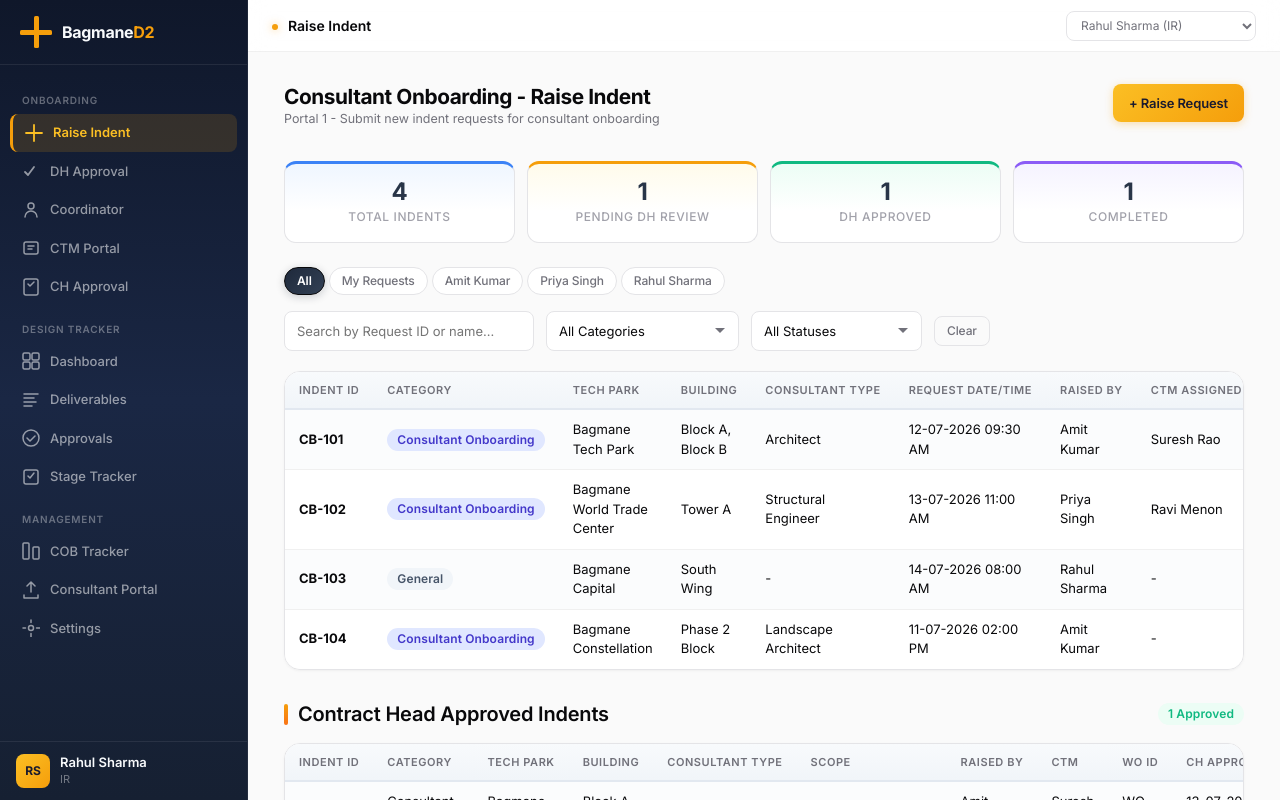
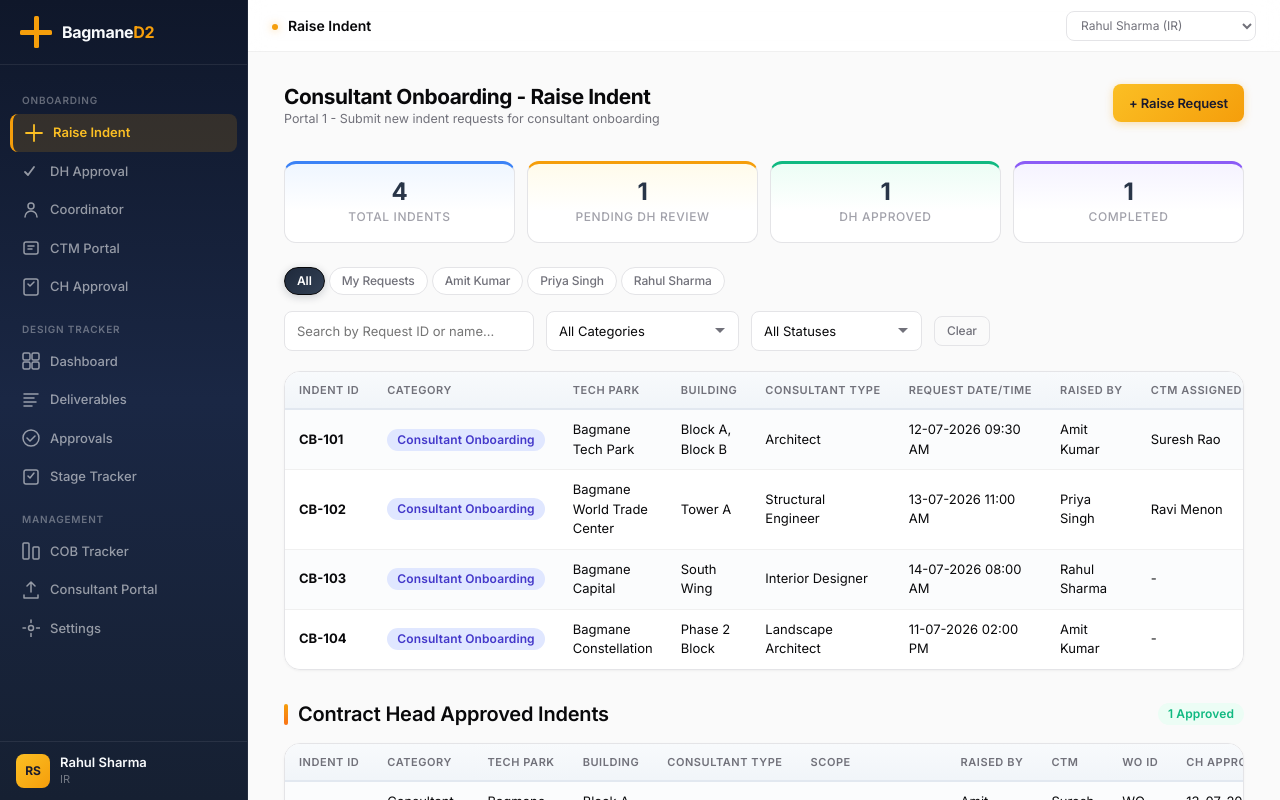
Before and after one commit to shashankj-stack/Bagmane-design-, an Angular app: page /raise-indent in a window 1280 px wide. Built offline with nearby package versions, Linux system fonts and the light colour scheme.

Commit message:
Remove General category from Raise Indent - only Consultant Onboarding remains

```diff
--- a/src/app/core/services/data.service.ts
+++ b/src/app/core/services/data.service.ts
@@ -445,8 +445,8 @@ export class DataService {
         ctmAcceptedDateTime: '13-07-2026 04:00 PM'
       },
       {
-        indentId: 'CB-103', category: 'General', techPark: 'Bagmane Capital', buildingNames: ['South Wing'],
-        numConsultantsRequired: 3, scopeOfWork: 'General consultancy for interior fit-out, HVAC, and electrical systems.',
+        indentId: 'CB-103', category: 'Consultant Onboarding', techPark: 'Bagmane Capital', buildingNames: ['South Wing'],
+        consultantType: 'Interior Designer', numConsultantsRequired: 3, scopeOfWork: 'General consultancy for interior fit-out, HVAC, and electrical systems.',
         mgmtSignOn: true, mgmtSignOnDate: '14-07-2026', raisedBy: 'Rahul Sharma', requestDateTime: '14-07-2026 08:00 AM',
         status: 'Pending DH Review', proposedConsultants: [
           { firm: 'InteriorCraft Ltd', contact: 'Sneha Das', phone: '8899001122', email: 'sneha@interiorcraft.com', location: 'Bangalore' },
--- a/src/app/modules/raise-indent/raise-indent.component.ts
+++ b/src/app/modules/raise-indent/raise-indent.component.ts
@@ -36,7 +36,7 @@ import { IndentRequest, ProposedConsultant, LineItem } from '../../core/models';
   <!-- Filter Bar -->
   <div class="filter-bar">
     <input class="form-input" placeholder="Search by Request ID or name..." [(ngModel)]="searchText" style="min-width:250px">
-    <select class="form-select" [(ngModel)]="categoryFilter"><option value="all">All Categories</option><option value="General">General</option><option value="Consultant Onboarding">Consultant Onboarding</option></select>
+    <select class="form-select" [(ngModel)]="categoryFilter"><option value="all">All Categories</option><option value="Consultant Onboarding">Consultant Onboarding</option></select>
     <select class="form-select" [(ngModel)]="statusFilter"><option value="all">All Statuses</option><option value="Draft">Draft</option><option value="Pending DH Review">Pending DH Review</option><option value="DH Approved">DH Approved</option><option value="Rejected">Rejected</option><option value="Indent Raised">Indent Raised</option><option value="Accepted">Accepted</option><option value="CH Rejected">CH Rejected</option><option value="Completed">Completed</option></select>
     <button class="btn btn-outline btn-sm" (click)="clearFilters()">Clear</button>
   </div>
@@ -52,7 +52,7 @@ import { IndentRequest, ProposedConsultant, LineItem } from '../../core/models';
       <tbody>
         <tr *ngFor="let indent of filteredIndents" [class.highlight]="indent.raisedBy === dataService.getCurrentUser().name">
           <td><strong>{{ indent.indentId }}</strong></td>
-          <td><span class="badge" [class.badge-info]="indent.category==='Consultant Onboarding'" [class.badge-light]="indent.category==='General'">{{ indent.category }}</span></td>
+          <td><span class="badge badge-info">{{ indent.category }}</span></td>
           <td>{{ indent.techPark }}</td>
           <td>{{ indent.buildingNames?.join(', ') }}</td>
           <td>{{ indent.consultantType || '-' }}</td>
@@ -121,11 +121,11 @@ import { IndentRequest, ProposedConsultant, LineItem } from '../../core/models';
         <div class="form-row">
           <div class="form-group">
             <label class="form-label">Category <span class="required">*</span></label>
-            <select class="form-select" [(ngModel)]="newIndent.category"><option value="">Select...</option><option value="General">General</option><option value="Consultant Onboarding">Consultant Onboarding</option></select>
+            <select class="form-select" [(ngModel)]="newIndent.category"><option value="Consultant Onboarding">Consultant Onboarding</option></select>
           </div>
           <div class="form-group">
-            <label class="form-label">Type of Consultant <span class="required" *ngIf="newIndent.category === 'Consultant Onboarding'">*</span></label>
-            <select class="form-select" [(ngModel)]="newIndent.consultantType" [disabled]="newIndent.category === 'General'">
+            <label class="form-label">Type of Consultant <span class="required">*</span></label>
+            <select class="form-select" [(ngModel)]="newIndent.consultantType">
               <option value="">Select...</option><option value="Architect">Architect</option><option value="Structural Engineer">Structural Engineer</option><option value="MEP Engineer">MEP Engineer</option><option value="Landscape Architect">Landscape Architect</option><option value="Interior Designer">Interior Designer</option><option value="Other">Other</option>
             </select>
           </div>
@@ -330,7 +330,7 @@ export class RaiseIndentComponent {
 
   getEmptyIndent() {
     return {
-      category: '', consultantType: '', techPark: '', buildingNames: [] as string[],
+      category: 'Consultant Onboarding', consultantType: '', techPark: '', buildingNames: [] as string[],
       numConsultantsRequired: 1, scopeOfWork: '', description: '', rfpDate: '',
       mgmtSignOn: false, mgmtSignOnDate: '',
       proposedConsultants: [{ firm: '', contact: '', phone: '', email: '', location: '' }],
```
